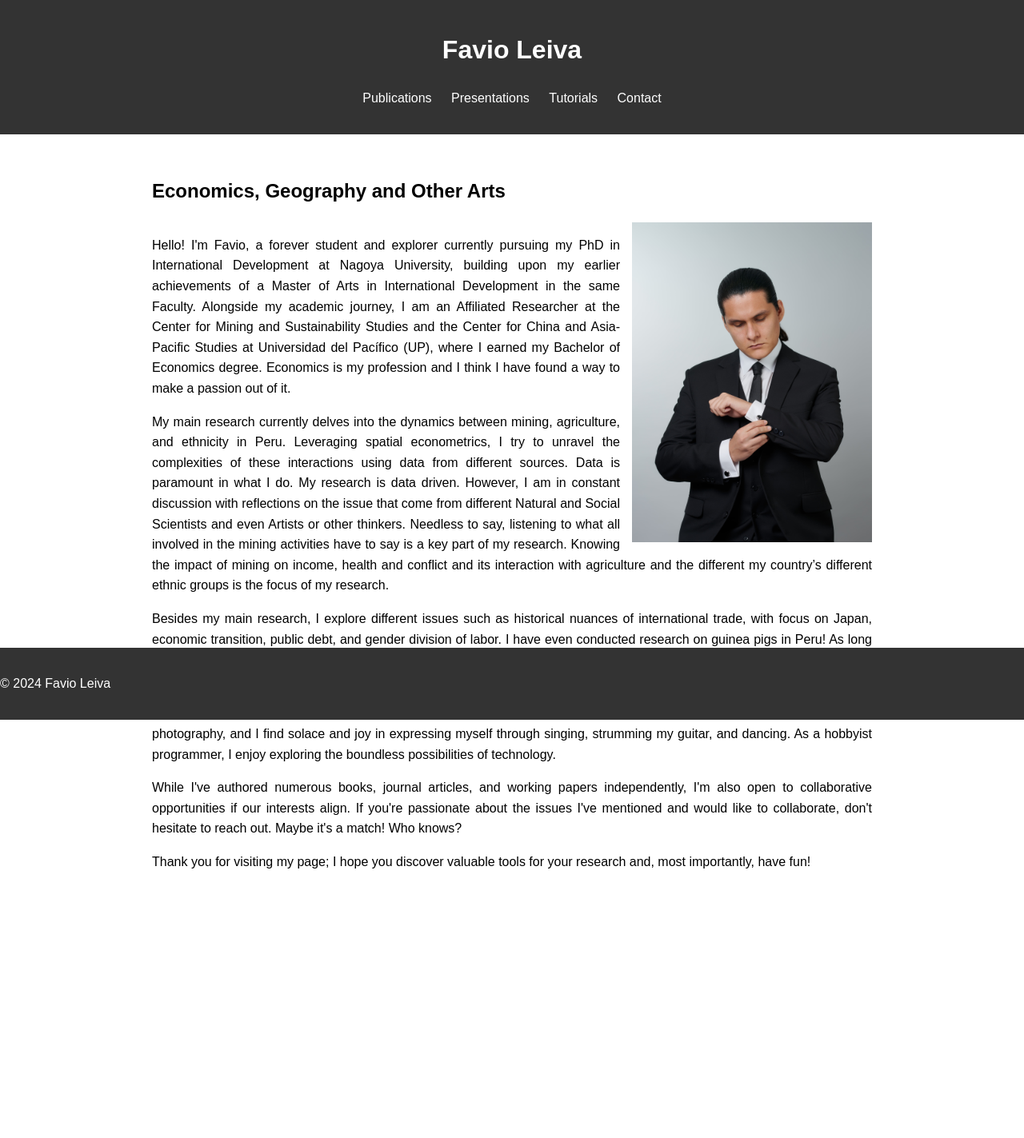
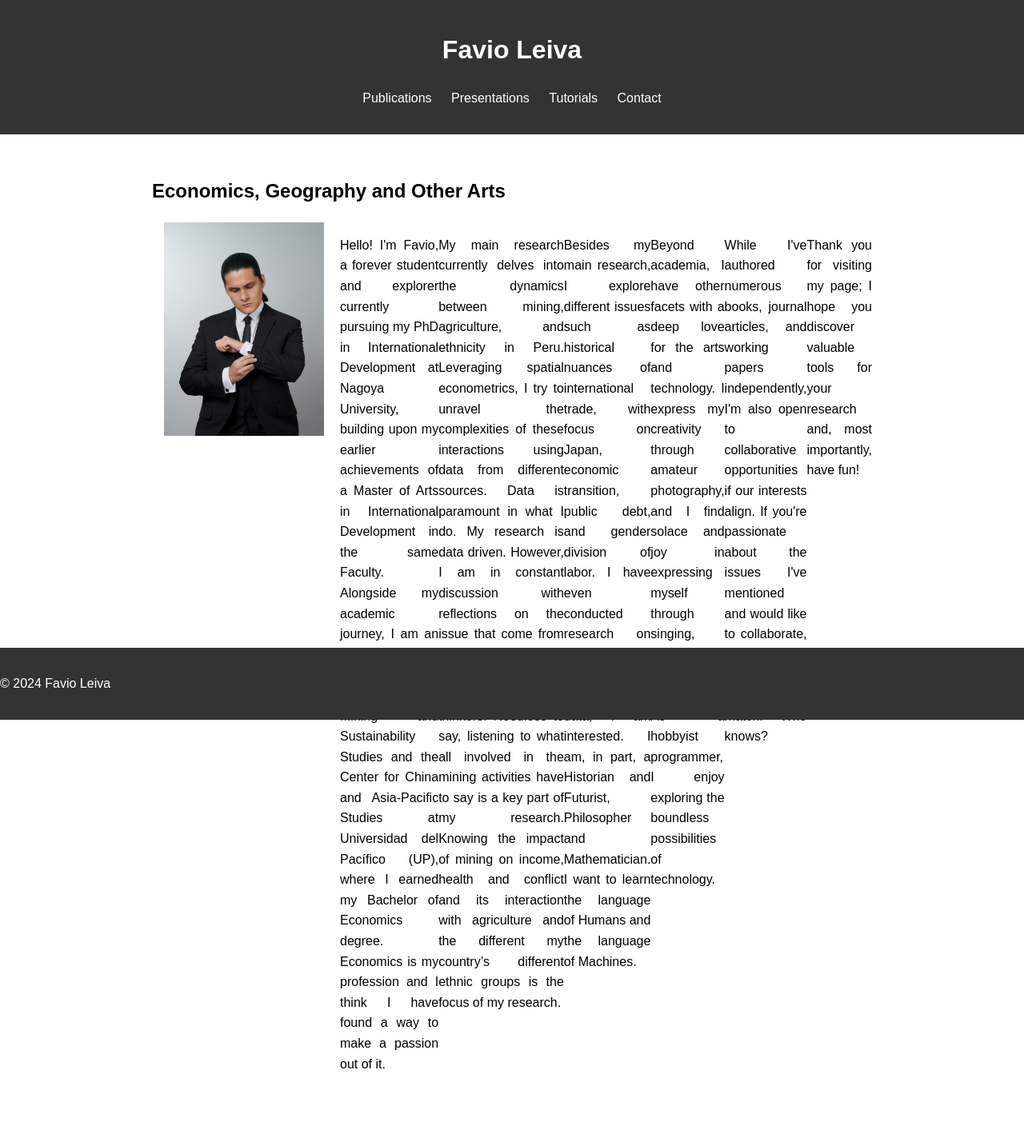
Before and after one commit to Favioleiva/favioleiva.github.io, a Jekyll site: the page index.html, which Jekyll copies as it is, in a window 1280 px wide. Shown: the whole page at 80% size. Built offline with Jekyll 4.4.1, drawn with Linux system fonts in a browser that asks for light colours; before the commit the page ends 1170 px from its top, so only the background shows below that.

Commit message:
Update index.html

```diff
--- a/index.html
+++ b/index.html
@@ -80,14 +80,15 @@
 <main>
     <section>
         <h2>Economics, Geography and Other Arts</h2>
-            <div>
-                <img src="/images/1.Principal.jpg" alt="Imagen Principal">
+        <div style="display: flex; align-items: flex-start;">
+            <img src="/images/1.Principal.jpg" alt="Imagen Principal" style="margin-right: 20px; width: 200px;">
             <p>Hello! I'm Favio, a forever student and explorer currently pursuing my PhD in International Development at Nagoya University, building upon my earlier achievements of a Master of Arts in International Development in the same Faculty. Alongside my academic journey, I am an Affiliated Researcher at the Center for Mining and Sustainability Studies and the Center for China and Asia-Pacific Studies at Universidad del Pacífico (UP), where I earned my Bachelor of Economics degree. Economics is my profession and I think I have found a way to make a passion out of it.</p>
             <p>My main research currently delves into the dynamics between mining, agriculture, and ethnicity in Peru. Leveraging spatial econometrics, I try to unravel the complexities of these interactions using data from different sources. Data is paramount in what I do. My research is data driven. However, I am in constant discussion with reflections on the issue that come from different Natural and Social Scientists and even Artists or other thinkers. Needless to say, listening to what all involved in the mining activities have to say is a key part of my research. Knowing the impact of mining on income, health and conflict and its interaction with agriculture and the different my country’s different ethnic groups is the focus of my research.</p>
             <p>Besides my main research, I explore different issues such as historical nuances of international trade, with focus on Japan, economic transition, public debt, and gender division of labor. I have even conducted research on guinea pigs in Peru! As long as there is data, I am interested. I am, in part, a Historian and Futurist, Philosopher and Mathematician. I want to learn the language of Humans and the language of Machines.</p>
             <p>Beyond academia, I have other facets with a deep love for the arts and technology. I express my creativity through amateur photography, and I find solace and joy in expressing myself through singing, strumming my guitar, and dancing. As a hobbyist programmer, I enjoy exploring the boundless possibilities of technology.</p>
             <p>While I've authored numerous books, journal articles, and working papers independently, I'm also open to collaborative opportunities if our interests align. If you're passionate about the issues I've mentioned and would like to collaborate, don't hesitate to reach out. Maybe it's a match! Who knows?</p>
             <p>Thank you for visiting my page; I hope you discover valuable tools for your research and, most importantly, have fun!</p>
+        </div>
     </section>
 </main>
     <footer>
```
Lines whose indentation alone changed are shown as unchanged.
